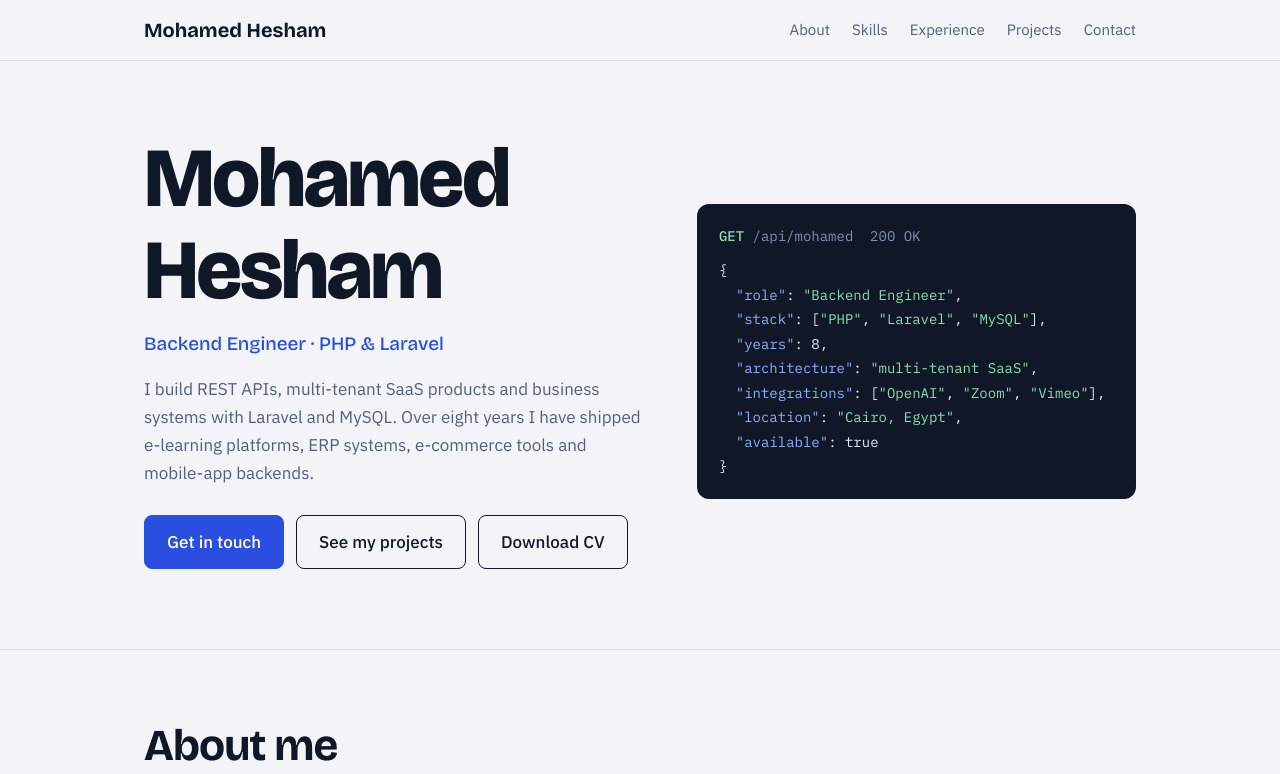
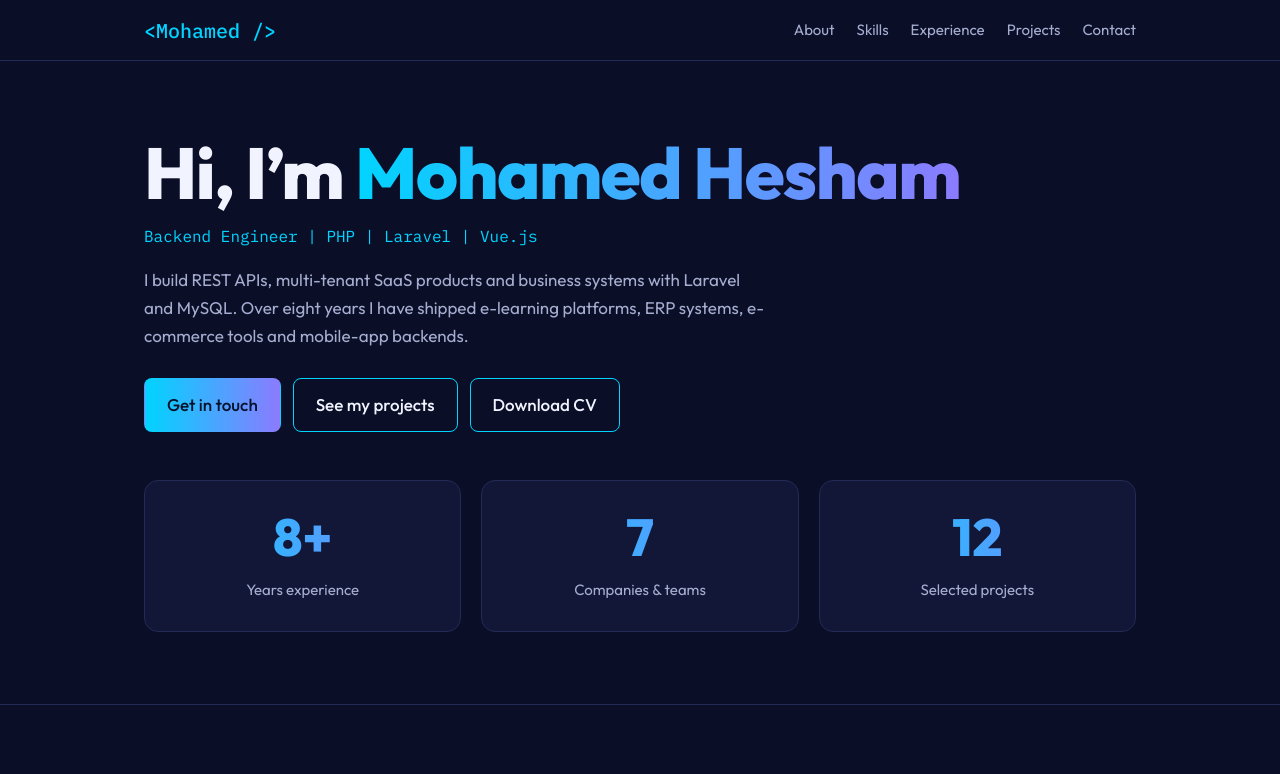
Before and after one commit to Mohamed-Hesham-dev/Mohamed-Hesham-dev.github.io, a plain HTML site: page index.html in a window 1280 px wide. Shown: the top 774 px of the page. Drawn offline with nearby package versions, Linux system fonts and the light colour scheme.

Commit message:
Refactor index.html for dark mode and layout changes
Updated styling and content for dark mode support and improved layout.

```diff
--- a/index.html
+++ b/index.html
@@ -6,37 +6,43 @@
 <title>Mohamed Hesham | Backend Engineer, PHP &amp; Laravel</title>
 <link rel="preconnect" href="https://fonts.googleapis.com">
 <link rel="preconnect" href="https://fonts.gstatic.com" crossorigin>
-<link href="https://fonts.googleapis.com/css2?family=Bricolage+Grotesque:wght@500;700;800&family=IBM+Plex+Sans:wght@400;500&family=IBM+Plex+Mono:wght@400;500&display=swap" rel="stylesheet">
+<link href="https://fonts.googleapis.com/css2?family=Outfit:wght@400;500;700;800&family=IBM+Plex+Mono:wght@400;500&display=swap" rel="stylesheet">
 <style>
 :root{
-  --bg:#f2f4f8;--surface:#ffffff;--ink:#101828;--muted:#53607a;--line:#d9dfea;--accent:#2a4fe0;--accent-ink:#ffffff;--code-bg:#101828;--code-ink:#e6ebf7;--code-key:#8fb0ff;--code-str:#8be0b0;
+  --bg:#0a0e27;--surface:#121737;--ink:#f1f4ff;--muted:#a6aed0;--line:#232a56;--accent:#00d4ff;--accent-ink:#04122b;--code-bg:#060818;--code-ink:#e6ebf7;--code-key:#8fb0ff;--code-str:#8be0b0;
   box-sizing:border-box;padding-top:env(safe-area-inset-top,0px);padding-bottom:env(safe-area-inset-bottom,0px);
-  color-scheme:light;
+  color-scheme:dark;
 }
 @media (prefers-color-scheme:dark){:root:not([data-theme="light"]){
-  --bg:#0c111d;--surface:#141b2b;--ink:#eef2fb;--muted:#9aa7c2;--line:#25304a;--accent:#7f9bff;--accent-ink:#0c111d;--code-bg:#070a12;--code-ink:#e6ebf7;--code-key:#8fb0ff;--code-str:#8be0b0;color-scheme:dark}}
-:root[data-theme="dark"]{--bg:#0c111d;--surface:#141b2b;--ink:#eef2fb;--muted:#9aa7c2;--line:#25304a;--accent:#7f9bff;--accent-ink:#0c111d;--code-bg:#070a12;color-scheme:dark}
+  --bg:#0a0e27;--surface:#121737;--ink:#f1f4ff;--muted:#a6aed0;--line:#232a56;--accent:#00d4ff;--accent-ink:#04122b;--code-bg:#060818;--code-ink:#e6ebf7;--code-key:#8fb0ff;--code-str:#8be0b0;color-scheme:dark}}
+:root[data-theme="dark"]{--bg:#0a0e27;--surface:#121737;--ink:#f1f4ff;--muted:#a6aed0;--line:#232a56;--accent:#00d4ff;--accent-ink:#04122b;--code-bg:#060818;color-scheme:dark}
 html{scroll-padding-top:calc(env(safe-area-inset-top,0px) + 64px);scroll-behavior:smooth}
 *,*::before,*::after{box-sizing:inherit}
-body{margin:0;background:var(--bg);color:var(--ink);font:400 17px/1.65 "IBM Plex Sans",system-ui,-apple-system,"Segoe UI",sans-serif}
+body{margin:0;background:var(--bg);color:var(--ink);font:400 17px/1.65 Outfit,system-ui,-apple-system,"Segoe UI",sans-serif}
 a{color:inherit}
-h1,h2,h3{font-family:"Bricolage Grotesque","IBM Plex Sans",system-ui,sans-serif;line-height:1.1;margin:0}
+h1,h2,h3{font-family:Outfit,system-ui,sans-serif;line-height:1.1;margin:0}
 .wrap{max-width:1040px;margin:0 auto;padding:0 24px}
 header{position:sticky;top:env(safe-area-inset-top,0px);z-index:20;background:var(--bg);border-bottom:1px solid var(--line)}
 body::before{content:"";position:fixed;inset:0 0 auto;height:env(safe-area-inset-top,0px);background:var(--bg);z-index:30}
 nav{display:flex;align-items:center;justify-content:space-between;gap:16px;height:60px}
-.logo{font:700 20px "Bricolage Grotesque",sans-serif;text-decoration:none}
+.logo{font:500 20px "IBM Plex Mono",monospace;color:var(--accent);text-decoration:none}
 nav ul{display:flex;gap:22px;list-style:none;margin:0;padding:0;font-size:15px}
 nav ul a{text-decoration:none;color:var(--muted)}
 nav ul a:hover,nav ul a:focus-visible{color:var(--ink)}
 a:focus-visible,button:focus-visible{outline:3px solid var(--accent);outline-offset:3px;border-radius:4px}
-.hero{display:grid;grid-template-columns:1.15fr 1fr;gap:48px;align-items:center;padding:72px 0 80px}
-.hero h1{font-size:clamp(44px,7vw,84px);font-weight:800;letter-spacing:-.03em}
-.role{font:500 19px "Bricolage Grotesque",sans-serif;color:var(--accent);margin:14px 0 20px}
+.hero{display:grid;grid-template-columns:1fr;gap:48px;align-items:center;padding:72px 0 48px}
+.hero h1{font-size:clamp(40px,6vw,72px);font-weight:800;letter-spacing:-.02em}
+.role{font:400 16px "IBM Plex Mono",monospace;color:var(--accent);margin:14px 0 20px}
 .hero p{color:var(--muted);max-width:56ch;margin:0 0 28px}
+.grad,.stat b{background:linear-gradient(90deg,#00d4ff,#8b7bff);-webkit-background-clip:text;background-clip:text;color:transparent}
+.stats{display:grid;grid-template-columns:repeat(3,1fr);gap:20px;padding-bottom:72px}
+.stat{background:var(--surface);border:1px solid var(--line);border-radius:14px;padding:28px 16px;text-align:center}
+.stat b{display:block;font:800 clamp(34px,5vw,52px)/1.1 Outfit,sans-serif;margin-bottom:8px}
+.stat span{color:var(--muted);font-size:15px}
+@media (max-width:560px){.stats{gap:10px}.stat{padding:20px 8px}}
 .btns{display:flex;flex-wrap:wrap;gap:12px}
-.btn{display:inline-block;padding:12px 22px;border-radius:8px;text-decoration:none;font-weight:500;border:1.5px solid var(--ink)}
-.btn.primary{background:var(--accent);border-color:var(--accent);color:var(--accent-ink)}
+.btn{display:inline-block;padding:12px 22px;border-radius:8px;text-decoration:none;font-weight:500;border:1.5px solid var(--accent)}
+.btn.primary{background:linear-gradient(90deg,#00d4ff,#8b7bff);border-color:transparent;color:var(--accent-ink)}
 .btn:hover{transform:translateY(-1px)}
 .code{background:var(--code-bg);color:var(--code-ink);border-radius:12px;padding:20px 22px;font:400 14px/1.75 "IBM Plex Mono",ui-monospace,Menlo,monospace;overflow-x:auto}
 .code .bar{color:#8391b0;margin-bottom:10px}
@@ -81,7 +87,7 @@ footer{padding:32px 0 48px;border-top:1px solid var(--line);color:var(--muted);f
 <header>
   <div class="wrap">
     <nav aria-label="Main">
-      <a class="logo" href="#top">Mohamed Hesham</a>
+      <a class="logo" href="#top">&lt;Mohamed /&gt;</a>
       <ul>
         <li><a href="#about">About</a></li>
         <li><a href="#skills">Skills</a></li>
@@ -97,8 +103,8 @@ footer{padding:32px 0 48px;border-top:1px solid var(--line);color:var(--muted);f
 <div class="wrap">
   <div class="hero">
     <div>
-      <h1>Mohamed Hesham</h1>
-      <div class="role">Backend Engineer · PHP &amp; Laravel</div>
+      <h1>Hi, I’m <span class="grad">Mohamed Hesham</span></h1>
+      <div class="role">Backend Engineer | PHP | Laravel | Vue.js</div>
       <p>I build REST APIs, multi-tenant SaaS products and business systems with Laravel and MySQL. Over eight years I have shipped e-learning platforms, ERP systems, e-commerce tools and mobile-app backends.</p>
       <div class="btns">
         <a class="btn primary" href="#contact">Get in touch</a>
@@ -106,18 +112,14 @@ footer{padding:32px 0 48px;border-top:1px solid var(--line);color:var(--muted);f
         <a class="btn" href="Mohamed_Hesham_Backend_Engineer_CV.pdf" download>Download CV</a>
       </div>
     </div>
-    <div class="code" role="img" aria-label="A JSON summary of Mohamed Hesham: backend engineer based in Cairo with more than eight years of experience.">
-<div class="bar"><b>GET</b> /api/mohamed &nbsp;200 OK</div>
-{<br>
-&nbsp;&nbsp;<span class="k">"role"</span>: <span class="s">"Backend Engineer"</span>,<br>
-&nbsp;&nbsp;<span class="k">"stack"</span>: [<span class="s">"PHP"</span>, <span class="s">"Laravel"</span>, <span class="s">"MySQL"</span>],<br>
-&nbsp;&nbsp;<span class="k">"years"</span>: 8,<br>
-&nbsp;&nbsp;<span class="k">"architecture"</span>: <span class="s">"multi-tenant SaaS"</span>,<br>
-&nbsp;&nbsp;<span class="k">"integrations"</span>: [<span class="s">"OpenAI"</span>, <span class="s">"Zoom"</span>, <span class="s">"Vimeo"</span>],<br>
-&nbsp;&nbsp;<span class="k">"location"</span>: <span class="s">"Cairo, Egypt"</span>,<br>
-&nbsp;&nbsp;<span class="k">"available"</span>: true<span class="cursor"></span><br>
-}
-    </div>
+  </div>
+</div>
+
+<div class="wrap">
+  <div class="stats">
+    <div class="stat"><b>8+</b><span>Years experience</span></div>
+    <div class="stat"><b>7</b><span>Companies &amp; teams</span></div>
+    <div class="stat"><b>12</b><span>Selected projects</span></div>
   </div>
 </div>
 
@@ -170,6 +172,12 @@ footer{padding:32px 0 48px;border-top:1px solid var(--line);color:var(--muted);f
       <article class="proj"><h3>Shaffaf</h3><p>Backend for a mobile application.</p><a class="link" href="https://shaffaf.iso-robot.co/login" target="_blank" rel="noopener">shaffaf.iso-robot.co</a><ul class="tags"><li>PHP</li><li>Laravel</li><li>MySQL</li></ul></article>
       <article class="proj"><h3>API_Tweet</h3><p>Microblogging API.</p><a class="link" href="https://github.com/Mohamed-Hesham-dev/API_Tweet" target="_blank" rel="noopener">github.com/Mohamed-Hesham-dev/API_Tweet</a><ul class="tags"><li>PHP</li><li>Laravel</li><li>MySQL</li><li>JSON</li></ul></article>
       <article class="proj"><h3>QR_Restaurant</h3><p>Web application for restaurant menus and ordering.</p><a class="link" href="https://github.com/Mohamed-Hesham-dev/QR_Resturant" target="_blank" rel="noopener">github.com/Mohamed-Hesham-dev/QR_Resturant</a><ul class="tags"><li>PHP</li><li>Laravel</li><li>Vue.js</li><li>MySQL</li></ul></article>
+      <article class="proj"><h3>Financial Systems</h3><p>Backend systems for financial and accounting workflows.</p><ul class="tags"><li>PHP</li><li>Laravel</li><li>MySQL</li></ul></article>
+      <article class="proj"><h3>Sports Academy Management</h3><p>Management platform for sports academies.</p><ul class="tags"><li>PHP</li><li>Laravel</li><li>MySQL</li></ul></article>
+      <article class="proj"><h3>ISO Management System</h3><p>Web system for ISO compliance and quality management.</p><ul class="tags"><li>PHP</li><li>Laravel</li><li>MySQL</li></ul></article>
+      <article class="proj"><h3>E-commerce Solutions</h3><p>Backend development for online stores and e-commerce platforms.</p><ul class="tags"><li>PHP</li><li>Laravel</li><li>MySQL</li></ul></article>
+      <article class="proj"><h3>Mobile App APIs</h3><p>REST APIs that power mobile applications.</p><ul class="tags"><li>PHP</li><li>Laravel</li><li>REST API</li><li>MySQL</li></ul></article>
+      <article class="proj"><h3>AI &amp; Video Integrations</h3><p>OpenAI, Zoom and Vimeo integrated into web applications.</p><ul class="tags"><li>Laravel</li><li>OpenAI API</li><li>Zoom API</li><li>Vimeo</li></ul></article>
     </div>
   </div>
 </section>
```
